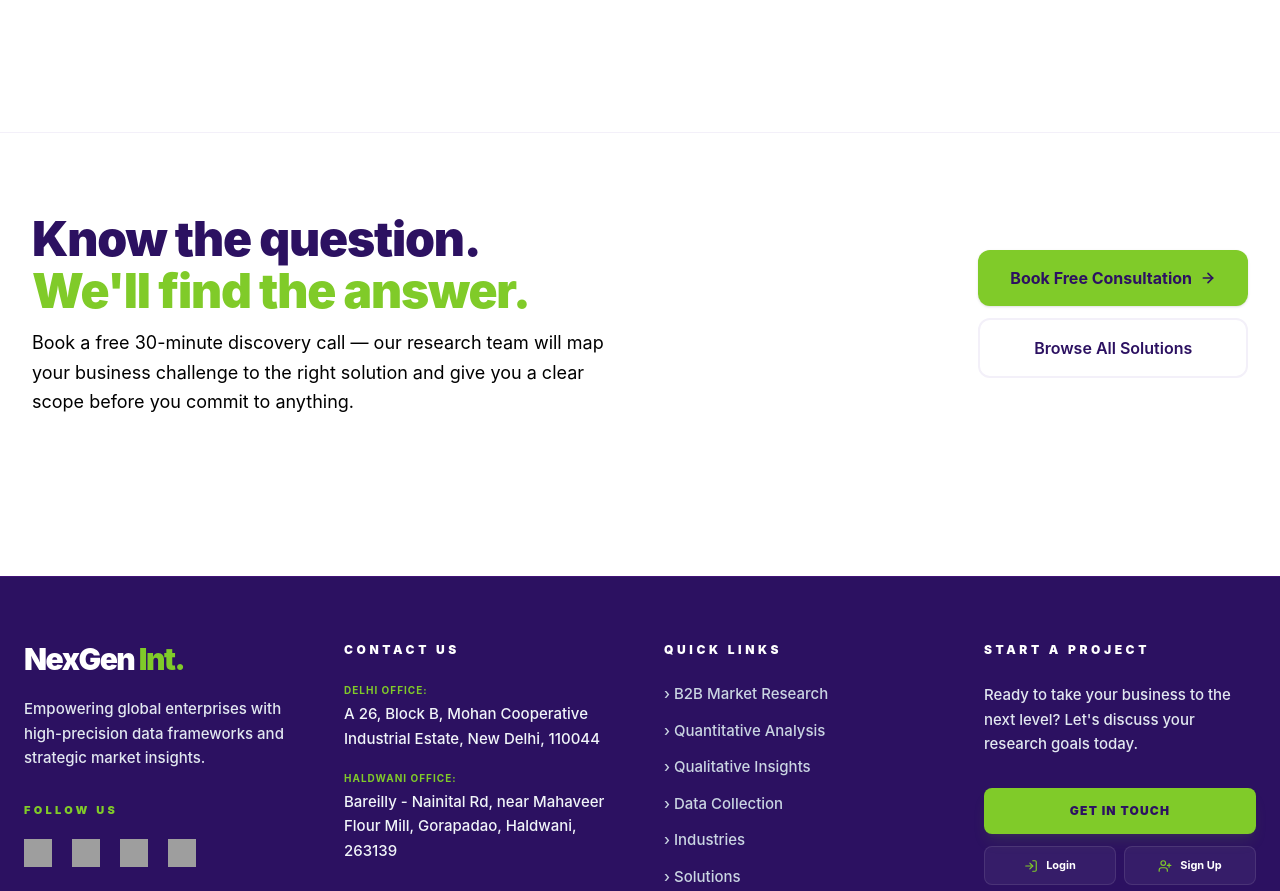
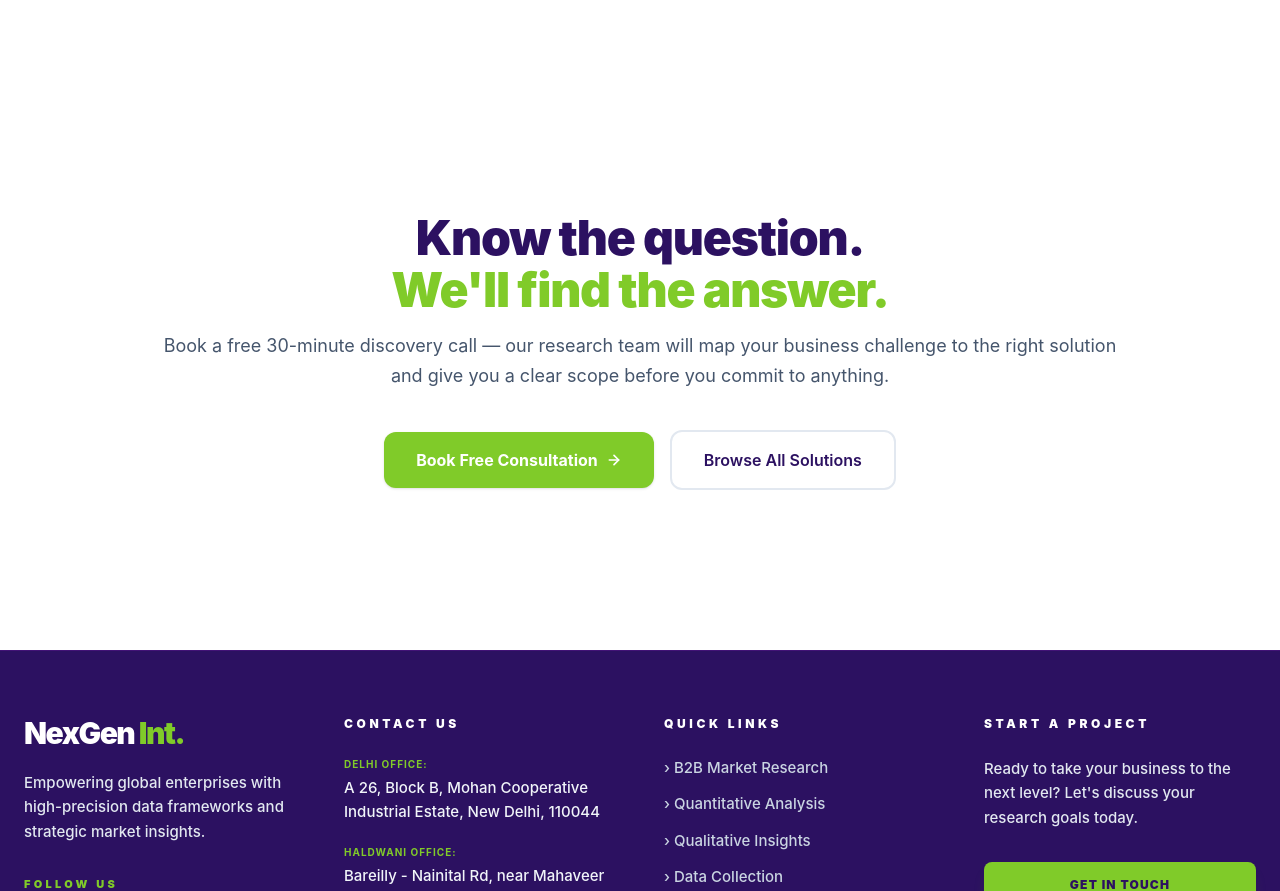
Before and after one commit to ayushdumka204/NexGen_int, a Next.js app: page /solutions in a window 1280 px wide. Shown: the part 2240-3131 px from the top of the page. Built offline with nearby package versions, Linux system fonts and the light colour scheme; grey boxes are pictures that could not be loaded.

Commit message:
cta button for solutions

```diff
--- a/app/solutions/_components/SolutionsCTA.jsx
+++ b/app/solutions/_components/SolutionsCTA.jsx
@@ -3,36 +3,43 @@ import Link from "next/link";
 
 const SolutionsCTA = () => {
   return (
-    <section className="border-t border-border bg-white">
+    <section className="bg-white">
       <div className="mx-auto max-w-7xl px-4 sm:px-6 lg:px-8 py-20">
-        <div className="flex flex-col md:flex-row md:items-center md:justify-between gap-8">
-          <div className="max-w-xl">
-            <h2 className="text-4xl sm:text-5xl font-black text-primary leading-[1.08] tracking-tight mb-3">
+        {/* Container restricted to ~80% width and centered */}
+        <div className="mx-auto w-full lg:w-[80%] flex flex-col items-center text-center">
+
+          {/* Content Part - Full width of the 80% container */}
+          <div className="mb-10 w-full">
+            <h2 className="text-4xl sm:text-5xl font-black text-primary leading-[1.08] tracking-tight mb-4">
               Know the question.
               <br />
               <span className="text-accent">We'll find the answer.</span>
             </h2>
-            <p className="text-lg text-black leading-relaxed">
+            <p className="text-lg text-slate-600 leading-relaxed w-full">
               Book a free 30-minute discovery call — our research team will map
               your business challenge to the right solution and give you a clear
               scope before you commit to anything.
             </p>
           </div>
-          <div className="flex flex-col sm:flex-row md:flex-col gap-3 shrink-0">
+
+          {/* Buttons Part - Side by Side (Horizontal) and centered below content */}
+          <div className="flex flex-col sm:flex-row items-center justify-center gap-4 w-full">
             <Link
-              href="/contact"
-              className="inline-flex items-center justify-center gap-2 px-8 py-4 rounded-xl bg-accent text-accent-foreground font-bold text-base hover:bg-accent-hover transition-colors duration-200 whitespace-nowrap shadow-sm"
+              href="tel:+919719330666" // Using tel link for direct consultation call
+              className="inline-flex items-center justify-center gap-2 px-8 py-4 rounded-xl bg-accent text-white font-bold text-base hover:bg-accent-hover transition-colors duration-200 whitespace-nowrap shadow-sm w-full sm:w-auto"
             >
               Book Free Consultation
               <ArrowRight size={16} strokeWidth={2.5} />
             </Link>
+
             <Link
               href="/solutions"
-              className="inline-flex items-center justify-center gap-2 px-8 py-4 rounded-xl border-2 border-border text-primary font-semibold text-base hover:border-accent/40 hover:bg-[#f8f6fc] transition-colors duration-200 whitespace-nowrap"
+              className="inline-flex items-center justify-center gap-2 px-8 py-4 rounded-xl border-2 border-slate-200 text-primary font-semibold text-base hover:border-accent hover:bg-[#f8f6fc] transition-colors duration-200 whitespace-nowrap w-full sm:w-auto"
             >
               Browse All Solutions
             </Link>
           </div>
+
         </div>
       </div>
     </section>
```
